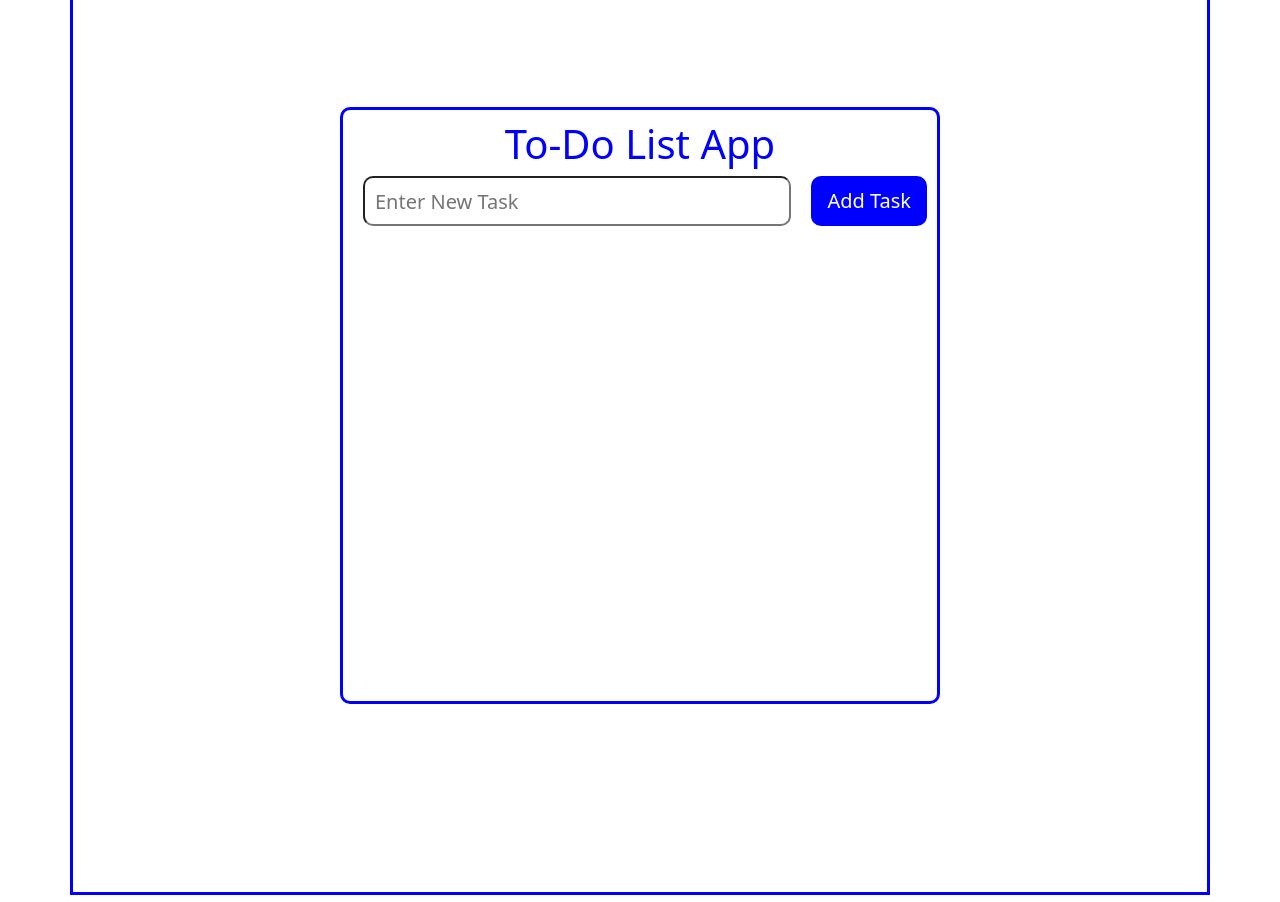
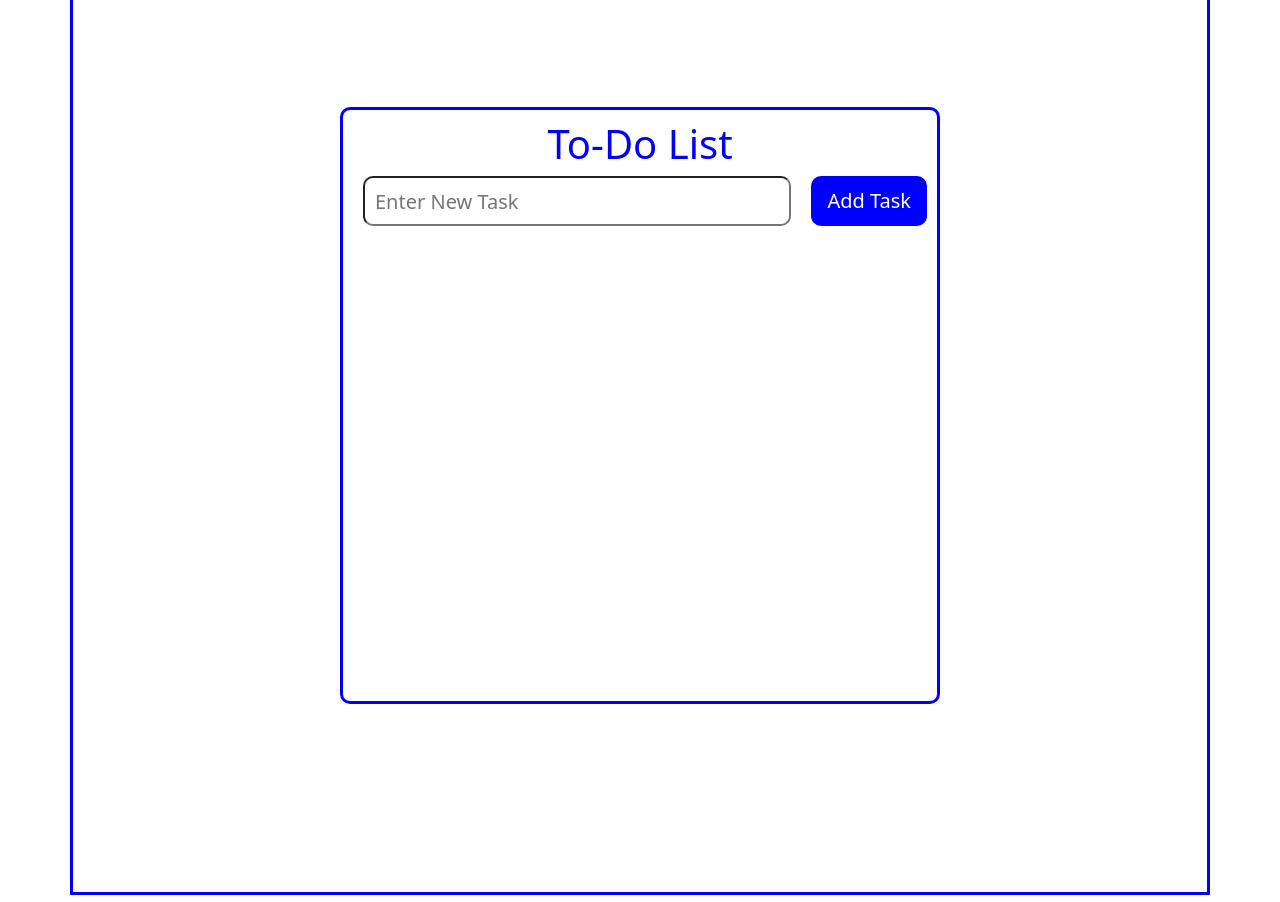
Before and after one commit to JAINIK0903/angular-training, an Angular app: page / in a window 1280 px wide. Shown: the part 1560-2462 px from the top of the page. Built offline with nearby package versions, Linux system fonts and the light colour scheme.

Commit message:
Added a service file into service folder

```diff
--- a/src/app/app.module.ts
+++ b/src/app/app.module.ts
@@ -2,10 +2,10 @@
 import { NgModule } from '@angular/core';
 import { BrowserModule } from '@angular/platform-browser';
 import { CoreModule } from './core/core.module';
+import { CommonErrorModule } from './common-error/common-error.module';
 
 //compoments
 import { AppComponent } from './app.component';
-import { CommonErrorModule } from './common-error/common-error.module';
 
 @NgModule({
   declarations: [AppComponent],
--- a/src/app/common-error/common-error.component.ts
+++ b/src/app/common-error/common-error.component.ts
@@ -1,5 +1,5 @@
 import { Component } from '@angular/core';
-import { TodoService } from './todo.service';
+import { TodoService } from './service/todo.service';
 
 @Component({
   selector: 'app-common-error',
@@ -7,7 +7,7 @@ import { TodoService } from './todo.service';
   styleUrls: ['./common-error.component.scss']
 })
 export class CommonErrorComponent {
-  title = 'To-Do List App';
+  title = 'To-Do List';
   addButton = 'Add Task';
   deleteButton = 'Delete';
   newTask!: string;
--- a/src/app/common-error/common-error.module.ts
+++ b/src/app/common-error/common-error.module.ts
@@ -13,7 +13,7 @@ import { MyAttributeDirectiveDirective } from './my-attribute-directive.directiv
   ],
   imports: [
     CommonModule,
-    FormsModule,
+    FormsModule
   ],
   providers: [
   ],
```
Also changed, not shown: src/app/common-error/service/todo.service.ts (renamed from src/app/common-error/todo.service.ts).
